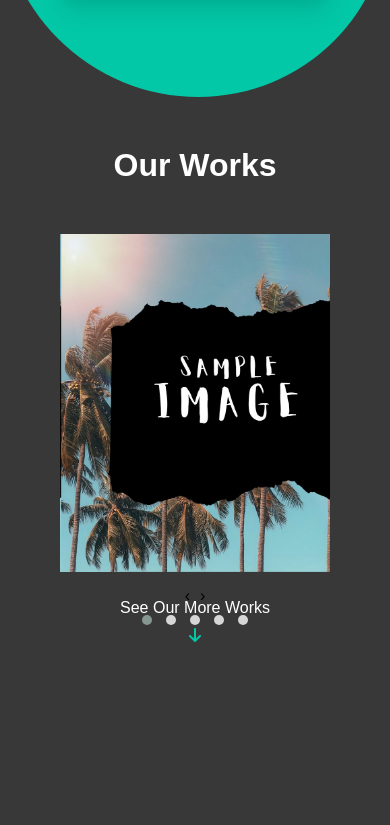
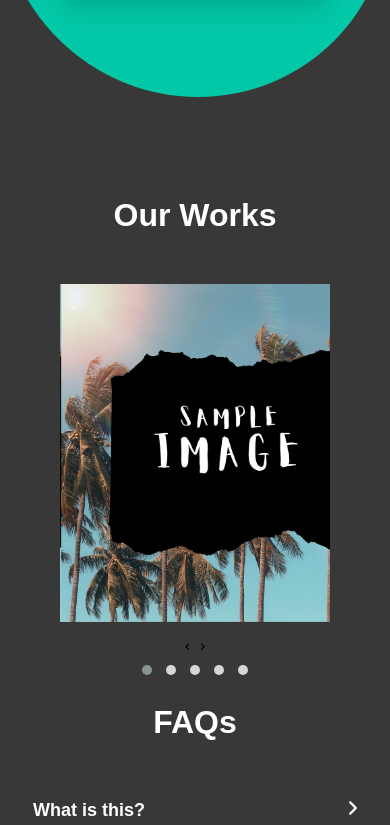
Before and after one commit to Abuzarhaider/2584-design-template, a plain HTML site: page index.html in a window 390 px wide. Shown: the part 1584-2409 px from the top of the page. Drawn offline with nearby package versions, Linux system fonts and the light colour scheme; a web font is replaced by a local one.

Commit message:
change in css

```diff
--- a/style.css
+++ b/style.css
@@ -235,11 +235,11 @@ nav label {
 
 /* works */
 .works {
-    height: 100vh;
     background-color: #383838;
     display: flex;
     flex-direction: column;
     align-items: center;
+    padding-top: 50px;
 }
 
 /* works title */
@@ -699,7 +699,7 @@ footer hr {
 
     /* works */
     .works_seeMore{
-        margin-top: 30px;
+        display: none;
     }
 
 
```
